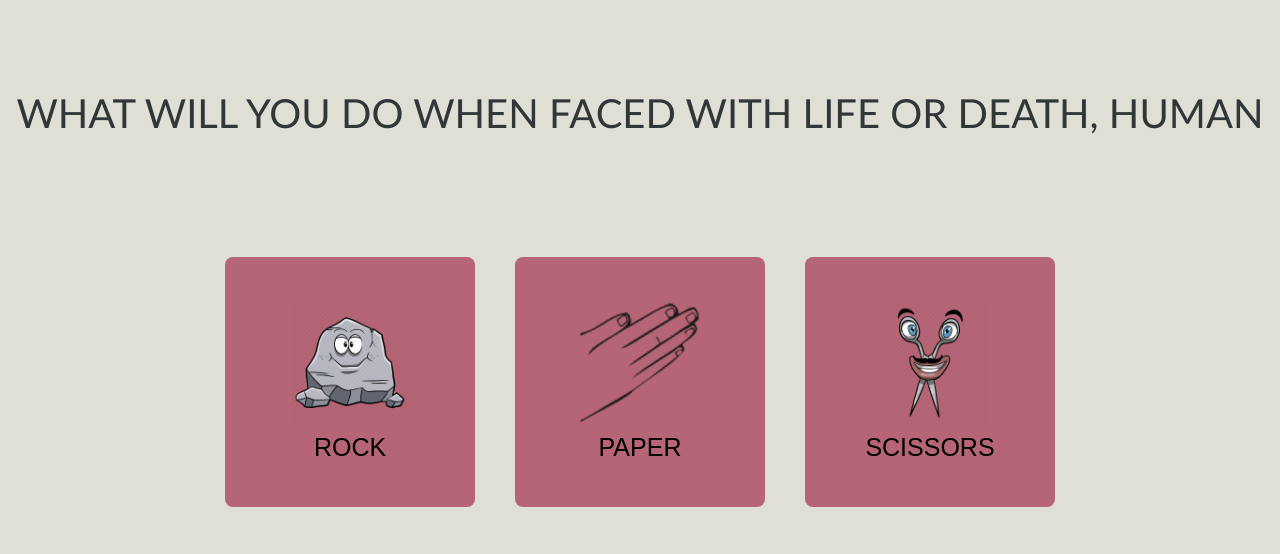
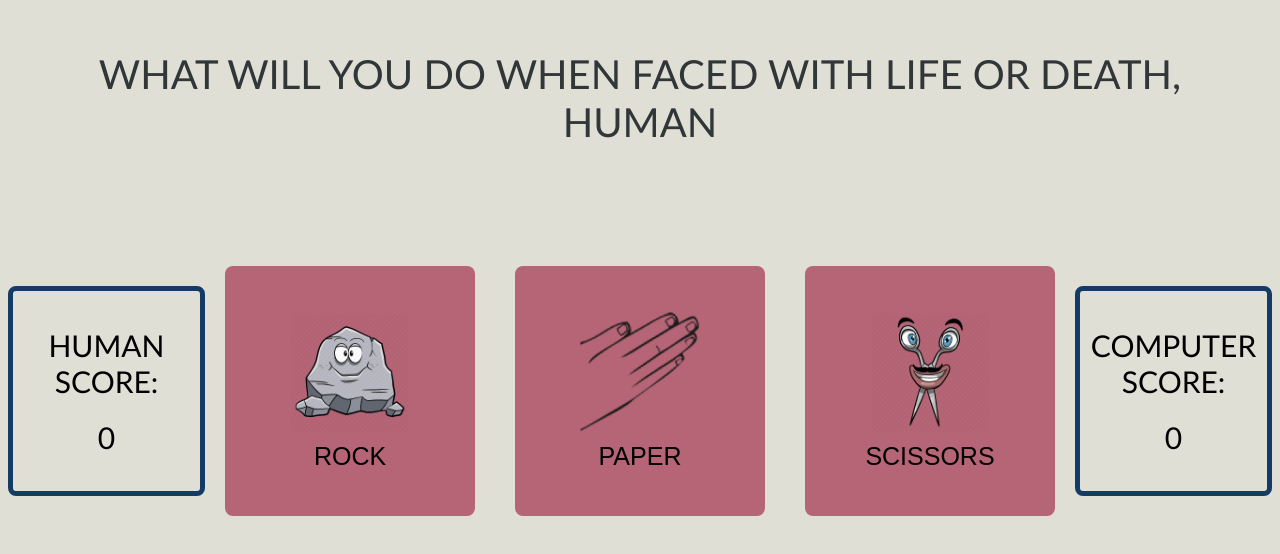
Before and after one commit to DPeteLovesYou/Rock-Paper-Scisssors, a plain HTML site: page index.html in a window 1280 px wide. Shown: the part 120-674 px from the top of the page. Drawn offline with Linux system fonts and the light colour scheme.

Commit message:
Add boxes for player and computer score display

```diff
--- a/index.html
+++ b/index.html
@@ -8,13 +8,23 @@
   <title>Rock Paper Scissors</title>
 </head>
 <body>
-  <p>WHAT WILL YOU DO WHEN FACED WITH LIFE OR DEATH, HUMAN</p>
-  <div class="buttonContainer">
-    <button class="Rock" id="Rock"><img src="images/clipart3561104.png" height="120px" width="120px">ROCK</button>
+  <p class="splash">WHAT WILL YOU DO WHEN FACED WITH LIFE OR DEATH, HUMAN</p>
+  <div class="scoreContainer">
+    <div id="playerScoreDisplay">
+      <p>HUMAN SCORE:</p>
+      <p id="playerScore">0</p>
+    </div>
+    <div class="buttonContainer">
+      <button class="Rock" id="Rock"><img src="images/clipart3561104.png" height="120px" width="120px">ROCK</button>
 
-    <button class="Paper" id="Paper"><img src="images/clipart4778567.png" height="120px" width="120px">PAPER</button>
+      <button class="Paper" id="Paper"><img src="images/clipart4778567.png" height="120px" width="120px">PAPER</button>
 
-    <button class="Scissors" id="Scissors"><img src="images/clipart1517270.png" height="120px" width="120px">SCISSORS</button>
+      <button class="Scissors" id="Scissors"><img src="images/clipart1517270.png" height="120px" width="120px">SCISSORS</button>
+    </div>
+    <div id="computerScoreDisplay">
+      <p>COMPUTER SCORE:</p>
+      <p id="computerScore">0</p>
+    </div>
   </div>
 </body>
 </html>
--- a/script.js
+++ b/script.js
@@ -1,22 +1,29 @@
 const btnRock = document.querySelector('#Rock');
 btnRock.addEventListener('click', () => {
-  alert("Rock");
+  computerSelection = getComputerChoice();
+  console.log(playRound("Rock", computerSelection));
 })
 
 const btnPaper = document.querySelector('#Paper');
 btnPaper.addEventListener('click', () => {
-  alert("Paper");
+  computerSelection = getComputerChoice();
+  console.log(playRound("Paper", computerSelection));
 })
 
 const btnScissors = document.querySelector('#Scissors');
 btnScissors.addEventListener('click', () => {
-  alert("Scissors");
+  computerSelection = getComputerChoice();
+  console.log(playRound("Scissors", computerSelection));
 })
+
 
 //Create outside variables to pass to the playRound function
 let computerSelection
 let playerInput
 let playerSelection
+let playerScore = 0;
+let computerScore = 0;
+let gameNumber = 0;
 
 // Create an array with the three options
 // Select an option at random
--- a/style.css
+++ b/style.css
@@ -12,6 +12,34 @@ body {
   background-color: #E0DFD5;
 }
 
+.scoreContainer {
+  display: flex;
+  justify-content: space-evenly;
+  width: 100%;
+  align-items: center;
+}
+
+#playerScoreDisplay,
+#computerScoreDisplay {
+  width: 200px;
+  height: 200px;
+  border-style: solid;
+  border-width: 5px;
+  border-color: #133b65;
+  border-radius: 8px;
+  background-color: #E0DFD5;
+  display: flex;
+  flex-direction: column;
+  justify-content: center;
+  align-items: center;
+}
+
+p {
+  font-size: 30px;
+  margin: 10px;
+  text-align: center;
+}
+
 .buttonContainer {
   display: flex;
   justify-content: space-around;
@@ -22,7 +50,7 @@ img {
   margin-bottom: 10px;
 }
 
-p {
+.splash {
   font-size: 40px;
   margin-bottom: 100px;
   color: #313638;
```
